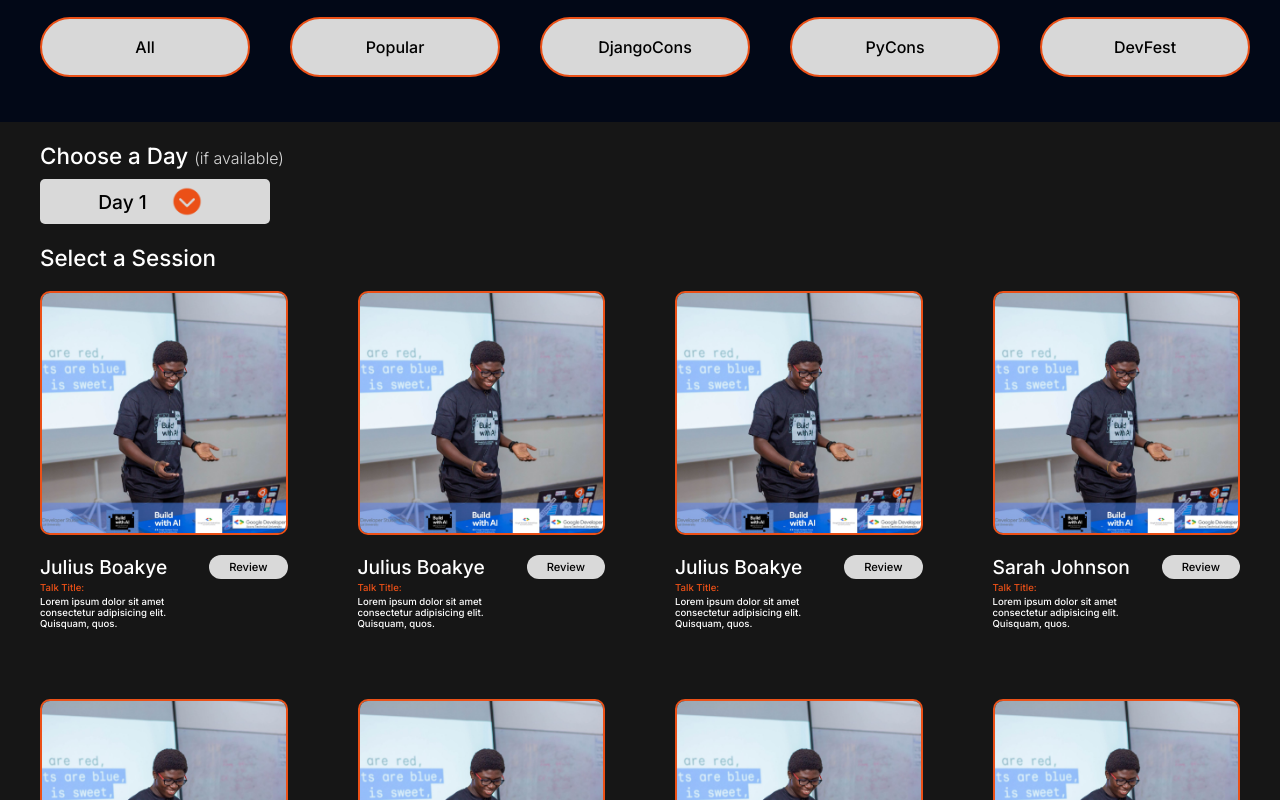
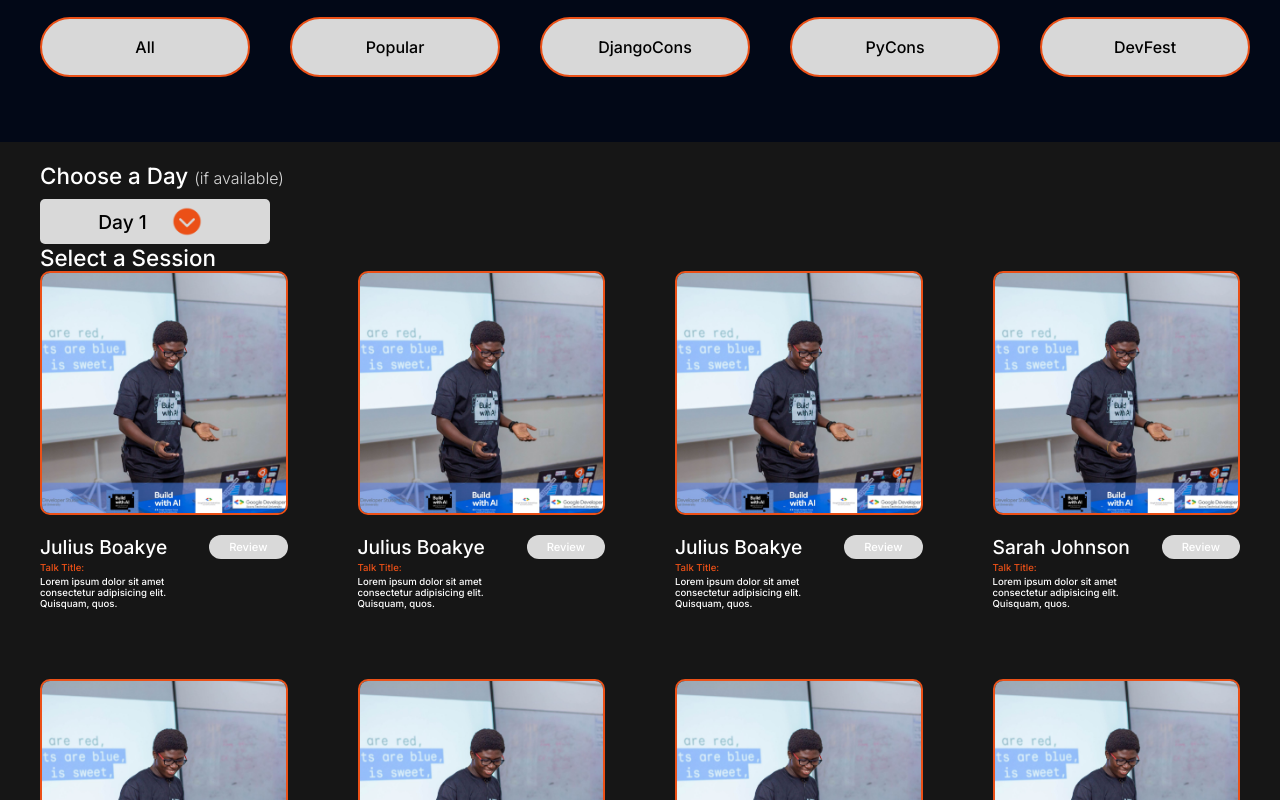
Before and after one commit to Synthetic-CortexLabs/SpeakWise, a React (Vite) app in the folder frontend/: page /events/1 in a window 1280 px wide. Shown: the part 540-1340 px from the top of the page. Built offline with nearby package versions, Linux system fonts and the light colour scheme.

Commit message:
did some changes to the events page frontend

```diff
--- a/frontend/src/pages/Event/Event.css
+++ b/frontend/src/pages/Event/Event.css
@@ -74,7 +74,7 @@
   background: white;
   border: 1px solid #ccc;
   z-index: 10;
-  width: 150px;
+  width: 220px;
   top: -130px;
   max-height: 150px; /* Limit height */
   overflow-y: auto; /* Scroll if too many items */
@@ -91,7 +91,14 @@
   background-color: #f0f0f0; /* Highlight on hover */
 }
 
-.event-grid-container > p {
+.event-grid-container {
+  font-size: 1.4rem;
+  font-weight: 500;
+  color: white;
+  margin: 20px 0px;
+}
+
+.selected-country-text {
   font-size: 1.4rem;
   font-weight: 500;
   color: white;
--- a/frontend/src/pages/Events/Events.css
+++ b/frontend/src/pages/Events/Events.css
@@ -77,7 +77,7 @@
   background: white;
   border: 1px solid #ccc;
   z-index: 10;
-  width: 100%;
+  width: 200px;
   top: -130px;
   max-height: 150px; /* Limit height */
   overflow-y: auto; /* Scroll if too many items */
@@ -92,7 +92,7 @@
 
 .dropdown div:hover {
   background-color: #f0f0f0; /* Highlight on hover */
-}
+}axios.get(url, { timeout: 15000 }) // 15 seconds
 
 .events-grid-container > p {
   font-size: 1.4rem;
@@ -159,7 +159,7 @@
 }
 
 .event-card-details-right p {
-  font-size: 0.7rem;
+  font-size: 0.9rem;
   font-weight: 500;
   color: #eb5017;
 }
--- a/frontend/src/pages/Events/Events.jsx
+++ b/frontend/src/pages/Events/Events.jsx
@@ -64,7 +64,7 @@ const Events = () => {
     const baseUrl = 'https://speakwise.onrender.com/api/';
     const apiUrl = `${baseUrl}events/`;
 
-    axios.get(apiUrl, {timeout: 7000})
+    axios.get(apiUrl, {timeout: 15000})
       .then(response => {
         const { data, status, message } = response.data;
         console.log('Data: ', data);
@@ -210,7 +210,7 @@ const Events = () => {
             )}
           </div>
         </div>
-        <p>All conference & Events in {selectedCountry}</p>
+        <p className='selected-country-text'>All conference & Events in {selectedCountry}</p>
 
         <div className='events-grid'>
           {currentEvents.map((event) => (
```
